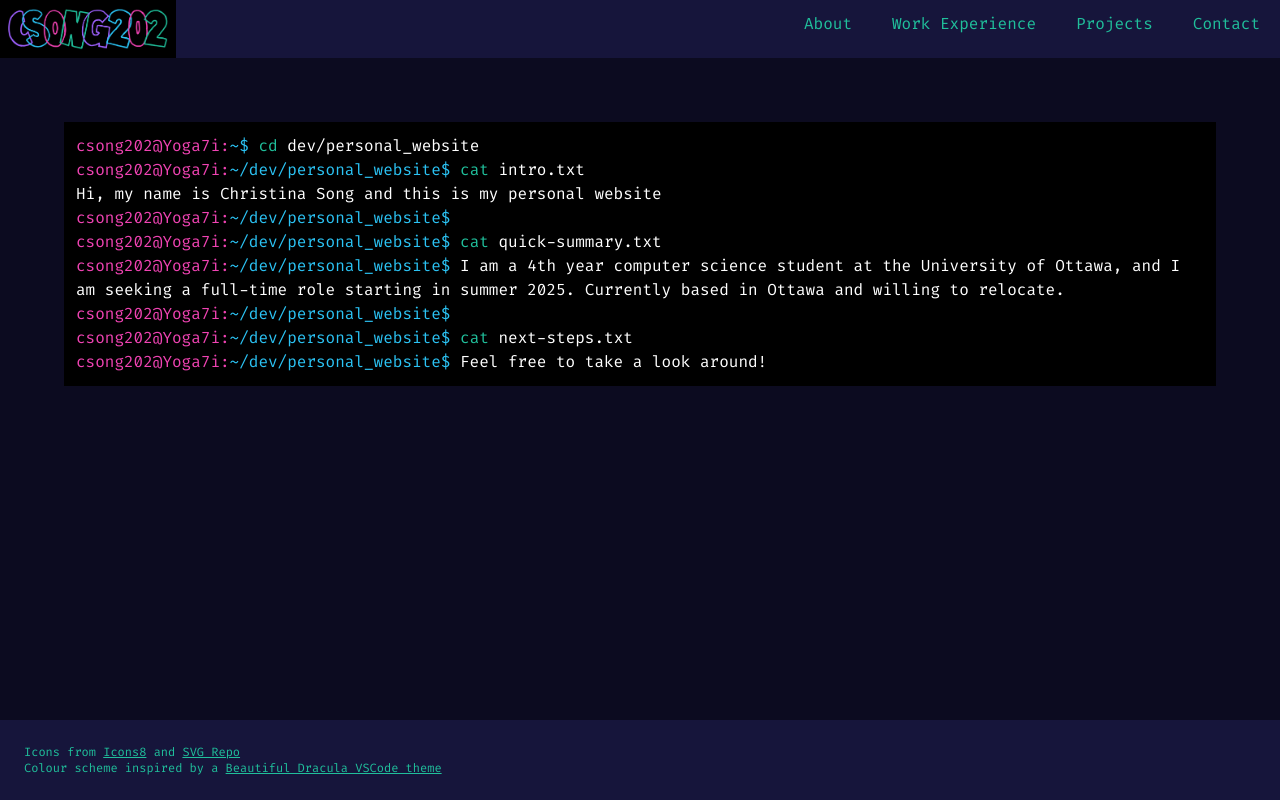
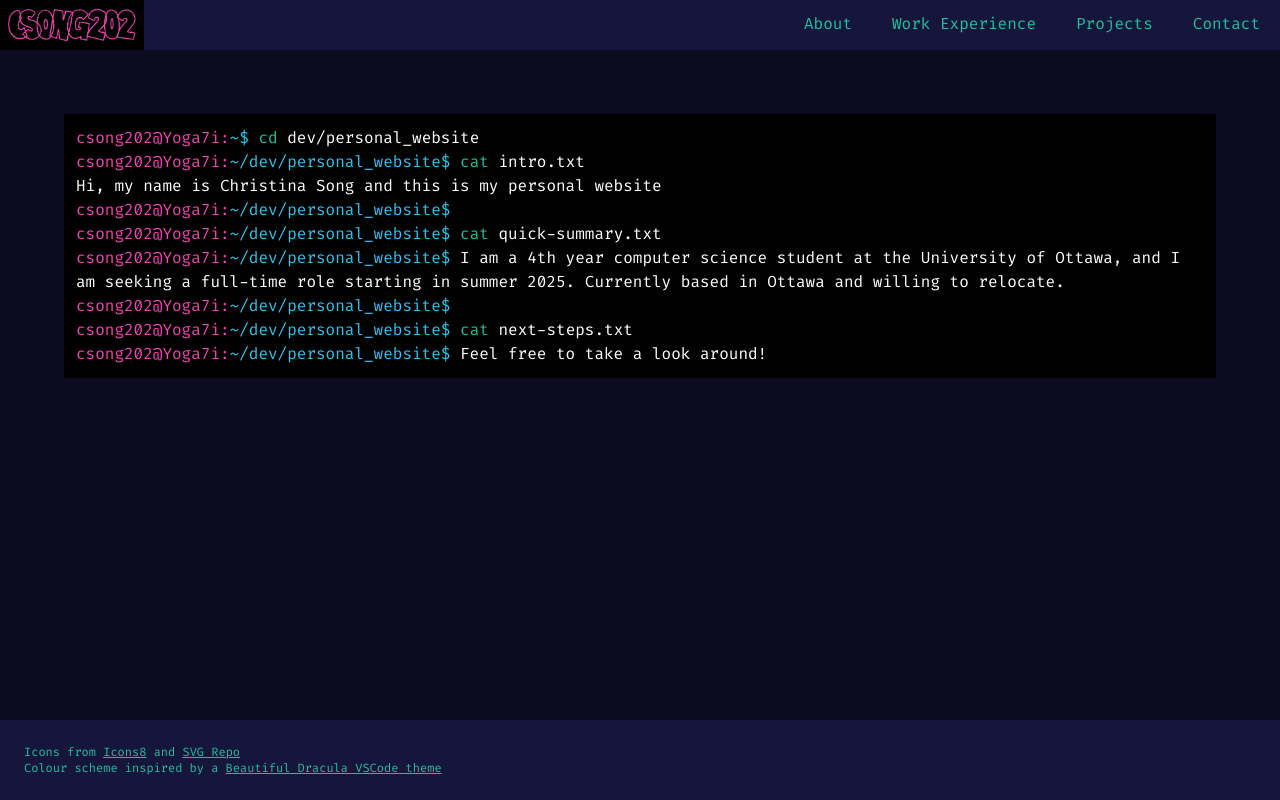
Before and after one commit to csong202/csong202.github.io, a React (Create React App) app: page / in a window 1280 px wide. Built offline with nearby package versions, Linux system fonts and the light colour scheme.

Commit message:
show pink logo on hover, fix navbar padding

```diff
--- a/src/components/NavBar.tsx
+++ b/src/components/NavBar.tsx
@@ -3,34 +3,55 @@ import { Link, useLocation } from "react-router-dom";
 
 const NavBar = () => {
 	const [isExpanded, setIsExpanded] = useState(false);
+	const [showPinkLogo, setShowPinkLogo] = useState(false);
+
 	const handleClick = () => setIsExpanded(!isExpanded);
+	const handleMouseEnter = () => setShowPinkLogo(true);
+	const handleMouseLeave = () => setShowPinkLogo(false);
 
 	const { pathname } = useLocation();
+
+	const logoClasses = "w-28 sm:m-2 sm:w-32";
+	const logo = (
+		<Link
+			to="/"
+			className="h-full sm:hover:bg-black"
+			onMouseEnter={handleMouseEnter}
+			onMouseLeave={handleMouseLeave}
+		>
+			{showPinkLogo ? (
+				<img
+					src={require("../images/long_logo_pink.png")}
+					alt="csong202 logo in pink"
+					className={logoClasses}
+				></img>
+			) : (
+				<img
+					src={require("../images/long_logo.png")}
+					alt="csong202 logo"
+					className={logoClasses}
+				></img>
+			)}
+		</Link>
+	);
+
 	const linkClassName =
-		"h-full p-3 lg:px-5 hover:bg-black hover:text-pink border-b-solid border-b-4";
+		"h-full p-3 pb-2 lg:px-5 hover:bg-black hover:text-pink border-b-solid border-b-4";
 	const getResponsiveLinkClasses = (targetPath: string) => {
 		return `${linkClassName} ${
+			// >= md: show pink bottom border on link of current page, < md: pink text underline on expanded menu
 			pathname === targetPath
 				? !isExpanded
 					? "border-pink"
 					: "underline decoration-pink decoration-2"
 				: ""
 		} ${
+			// >= md: black bg on hover, < md: no black bg on hover
 			isExpanded || pathname !== targetPath
 				? "border-background-light hover:border-black"
 				: ""
 		}`;
 	};
-
-	const logo = (
-		<Link to="/" className="h-full sm:hover:bg-black">
-			<img
-				src={require("../images/long_logo.png")}
-				alt="csong202 logo"
-				className="w-28 sm:m-2 sm:w-40 "
-			></img>
-		</Link>
-	);
 	const links = (
 		<>
 			<Link
```
Also changed, not shown: src/images/long_logo_pink.png (added).
